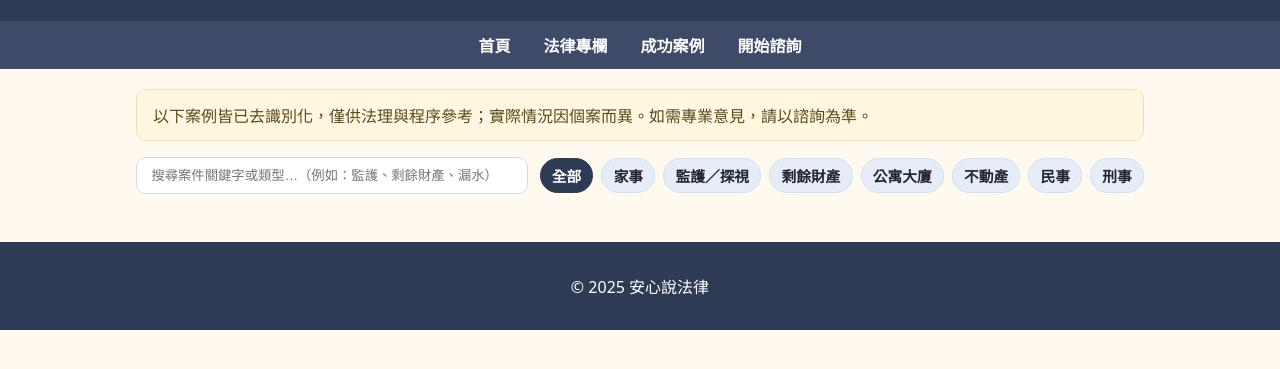
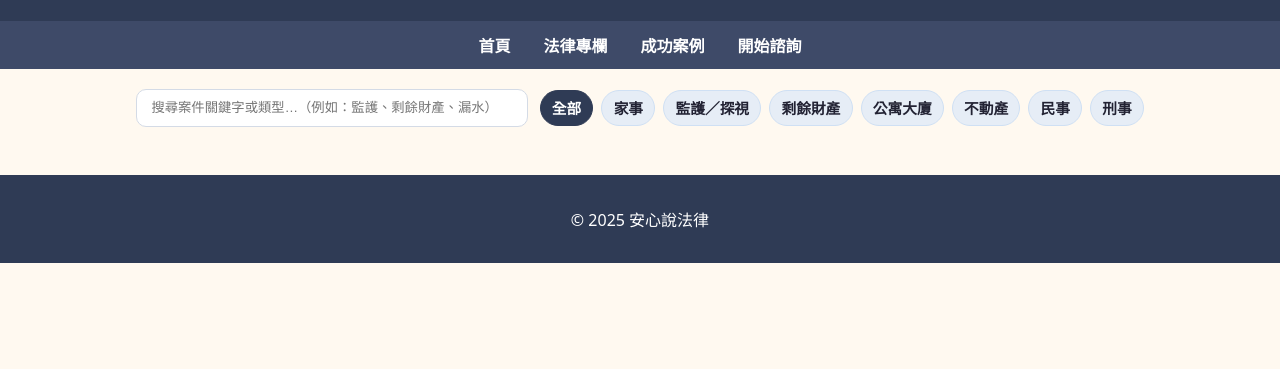
Before and after one commit to annielawarticles/law, a plain HTML site: page cases/index.html in a window 1280 px wide. Shown: the part 101-470 px from the top of the page. Drawn offline with Linux system fonts and the light colour scheme.

Commit message:
Update index.html

```diff
--- a/cases/index.html
+++ b/cases/index.html
@@ -80,8 +80,6 @@
   </nav>
 
   <main class="wrap">
-    <section class="disclaimer">
-      以下案例皆已去識別化，僅供法理與程序參考；實際情況因個案而異。如需專業意見，請以諮詢為準。
     </section>
 
     <div class="toolbar">
```
